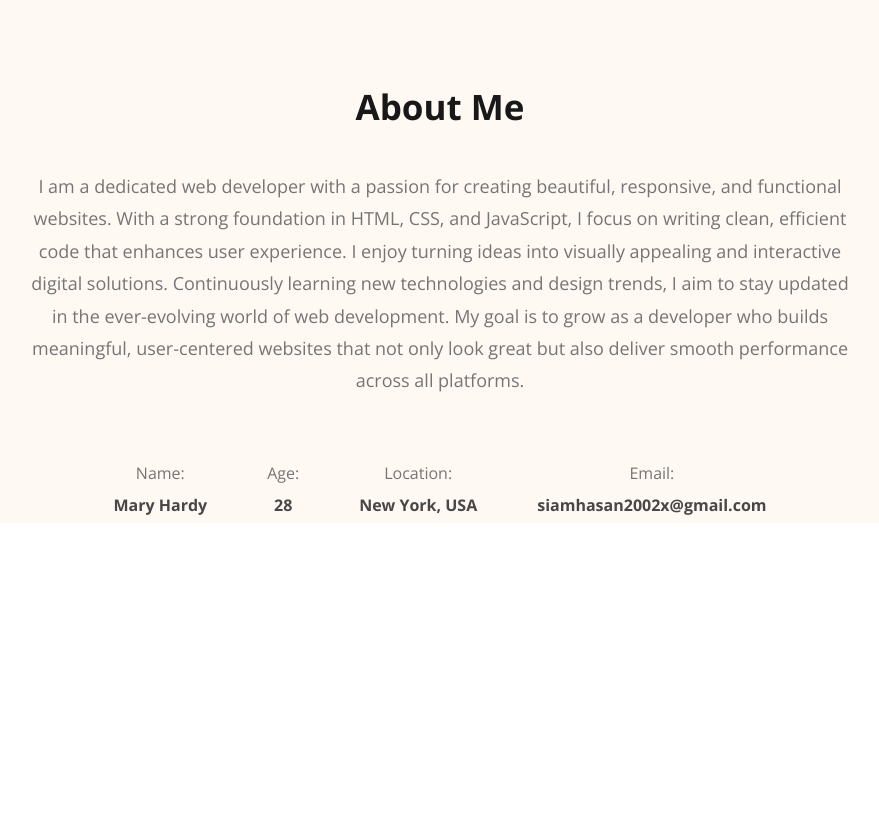
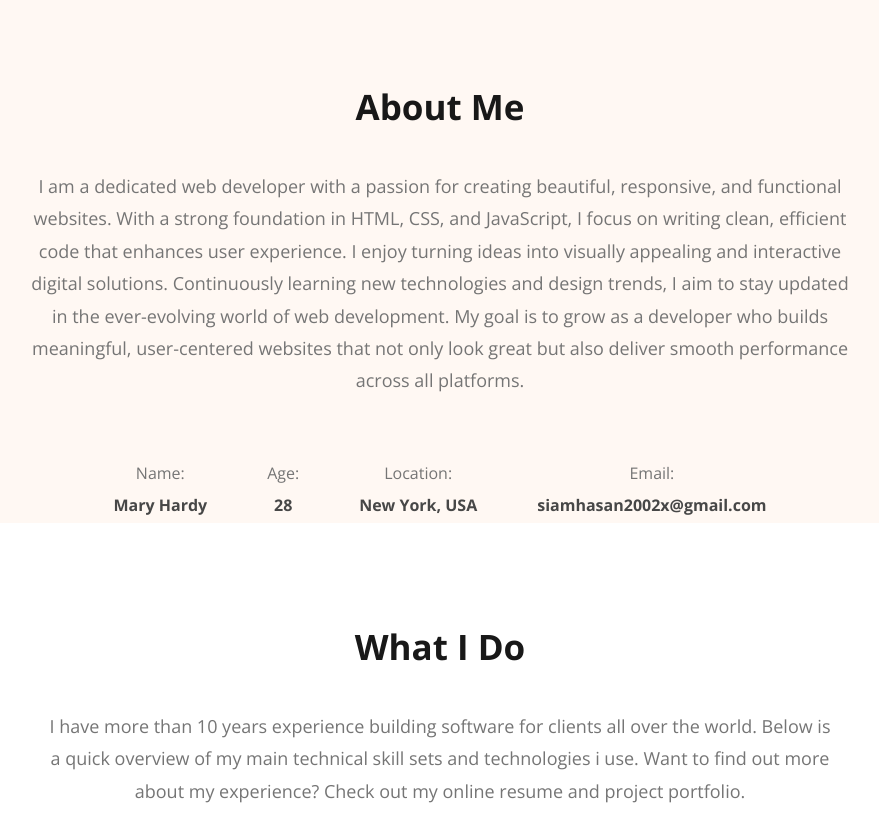
Before and after one commit to siiiiamhasan/MaryPortfolio, a plain HTML site: page index.html in a window 1280 px wide. Shown: the part 736-1563 px from the top of the page, without its empty margins (200-1079 px from the left). Before the commit the page ends 1279 px from the top, so only its background shows below. Drawn offline with nearby package versions, Linux system fonts and the light colour scheme.

Commit message:
new section add

```diff
--- a/index.html
+++ b/index.html
@@ -48,15 +48,44 @@
         <div class="aboutmeContent">
           <h2 id="about">About Me</h2>
           <p>
-            I am a dedicated web developer with a passion for creating beautiful, responsive, and functional websites. With a strong foundation in HTML, CSS, and JavaScript, I focus on writing clean, efficient code that enhances user experience. I enjoy turning ideas into visually appealing and interactive digital solutions. Continuously learning new technologies and design trends, I aim to stay updated in the ever-evolving world of web development. My goal is to grow as a developer who builds meaningful, user-centered websites that not only look great but also deliver smooth performance across all platforms.
+            I am a dedicated web developer with a passion for creating
+            beautiful, responsive, and functional websites. With a strong
+            foundation in HTML, CSS, and JavaScript, I focus on writing clean,
+            efficient code that enhances user experience. I enjoy turning ideas
+            into visually appealing and interactive digital solutions.
+            Continuously learning new technologies and design trends, I aim to
+            stay updated in the ever-evolving world of web development. My goal
+            is to grow as a developer who builds meaningful, user-centered
+            websites that not only look great but also deliver smooth
+            performance across all platforms.
           </p>
           <ul>
-            <li>Name: <br> <strong>Mary Hardy</strong></li>
-            <li>Age:<br> <strong>28</strong></li>
-            <li>Location:<br><strong>New York, USA</strong> </li>
-            <li>Email:<br><strong>siamhasan2002x@gmail.com</strong> </li>
+            <li>
+              Name: <br />
+              <strong>Mary Hardy</strong>
+            </li>
+            <li>
+              Age:<br />
+              <strong>28</strong>
+            </li>
+            <li>Location:<br /><strong>New York, USA</strong></li>
+            <li>Email:<br /><strong>siamhasan2002x@gmail.com</strong></li>
           </ul>
         </div>
+      </div>
+      <!-- About me end -->
+
+      <!-- What I do -->
+      <div class="whatIDo">
+
+          <h2>What I Do</h2>
+          <p>
+            I have more than 10 years experience building software for clients
+            all over the world. Below is a quick overview of my main technical
+            skill sets and technologies i use. Want to find out more about my
+            experience? Check out my online resume and project portfolio.
+          </p>
+
       </div>
     </div>
   </body>
--- a/style.css
+++ b/style.css
@@ -146,3 +146,25 @@ a {
 .aboutmeContent ul li strong {
   color: #474747;
 }
+
+.whatIDo {
+  margin-top: 100px;
+  text-align: center;
+
+}
+.whatIDo h2 {
+  font-size: 35px;
+  margin-bottom: 40px;
+  font-weight: 700;
+  color: #181818;
+}
+
+.whatIDo p {
+  font-size: 18px;
+  margin-bottom: 20px;
+  font-weight: 400;
+  color: #757575;
+  width: 80%;
+  margin: 0 auto;
+  line-height: 1.8;
+}
```
